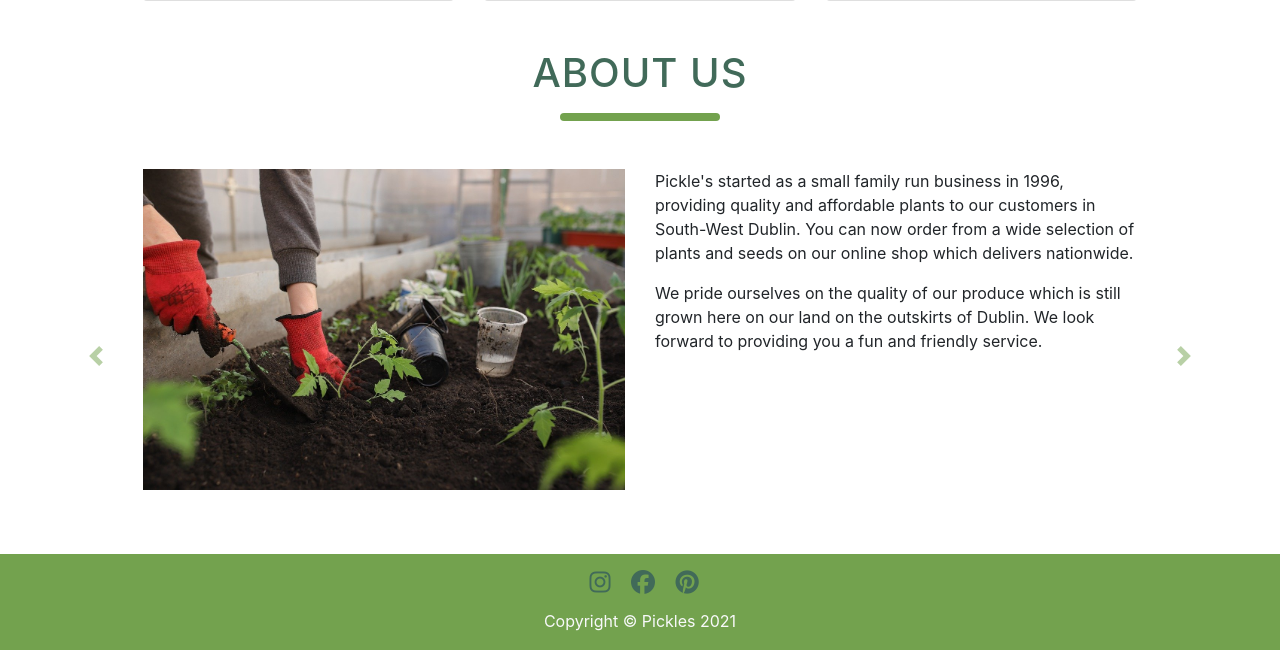
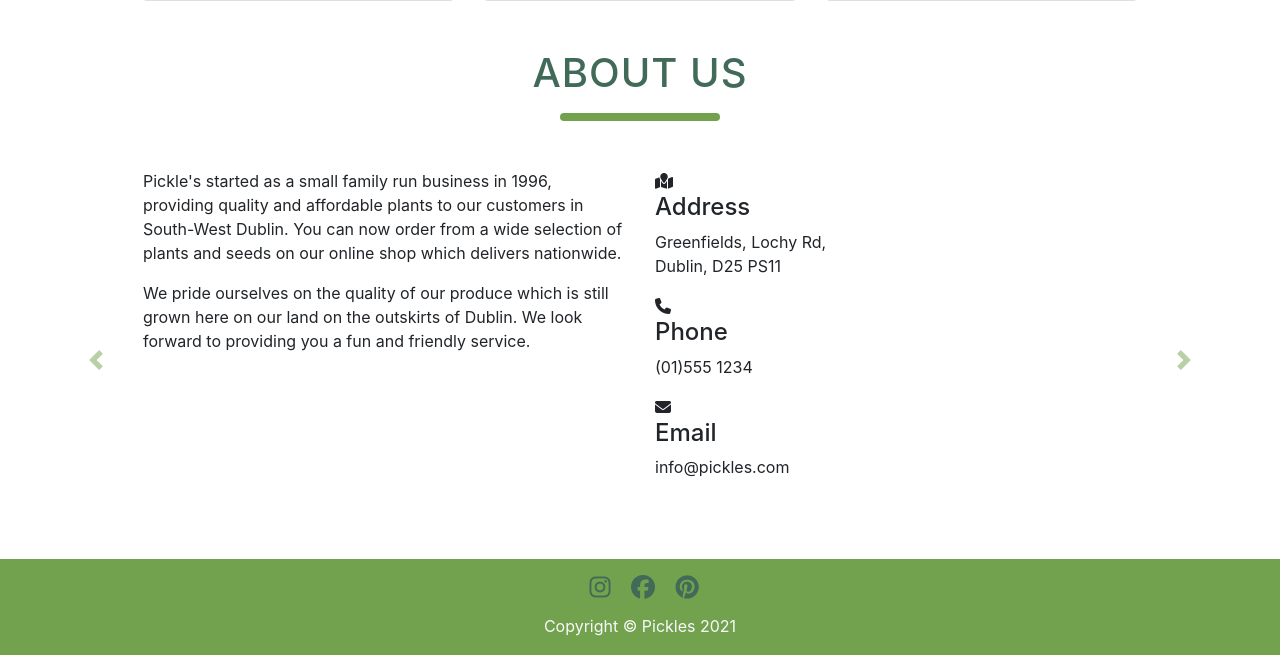
Before and after one commit to Johnny-Morgan/pickles, a Django app: page / in a window 1280 px wide. Shown: the part 689-1344 px from the top of the page. Run offline with Django 3.2, Linux system fonts and the light colour scheme; data comes from the database, SQL or seed files in the repository; some libraries are stand-ins or nearby versions.

Commit message:
Add contact details to home page

```diff
--- a/home/templates/home/index.html
+++ b/home/templates/home/index.html
@@ -67,10 +67,7 @@
         </div>
     </div>
     <div class="row">
-        <div class="col-12 col-md-6 mb-3">
-            <img class="img-fluid" src="{{ MEDIA_URL }}home_image.jpg">
-        </div>
-        <div class="col-12 col-md-6">
+        <div class="col-12 col-md-6 mb-4">
             <p>Pickle's started as a small family run business in 1996, providing quality and affordable plants to our
                 customers in South-West Dublin.
                 You can now order from a wide selection of plants and seeds on our online shop which delivers
@@ -79,9 +76,36 @@
             <p>We pride ourselves on the quality of our produce which is still grown here on our land on the outskirts
                 of Dublin. We look forward to providing you a fun and friendly service.</p>
         </div>
+        <!-- Contact details -->
+        <div class="col-12 col-md-6 mb-3">
+            <div class="contact-container">
+                <div class="contact-info">
+                    <div class="box">
+                        <div class="icon"><i class="fas fa-map-marked"></i></div>
+                        <div class="text">
+                            <h4>Address</h4>
+                            <p>Greenfields, Lochy Rd,<br>Dublin, D25 PS11</p>
+                        </div>
+                    </div>
+                    <div class="box">
+                        <div class="icon"><i class="fas fa-phone"></i></div>
+                        <div class="text">
+                            <h4>Phone</h4>
+                            <p>(01)555 1234</p>
+                        </div>
+                    </div>
+                    <div class="box">
+                        <div class="icon"><i class="fas fa-envelope"></i></div>
+                        <div class="text">
+                            <h4>Email</h4>
+                            <p>info@pickles.com</p>
+                        </div>
+                    </div>
+                </div>
+            </div>
+        </div>
     </div>
 </div>
-
 {% endblock %}
 
 {% block postloadjs %}
```
